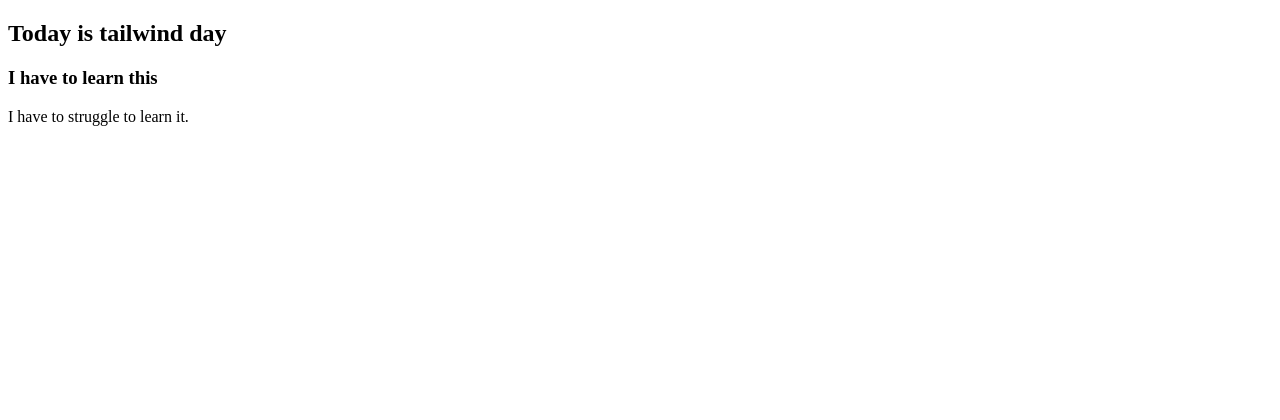
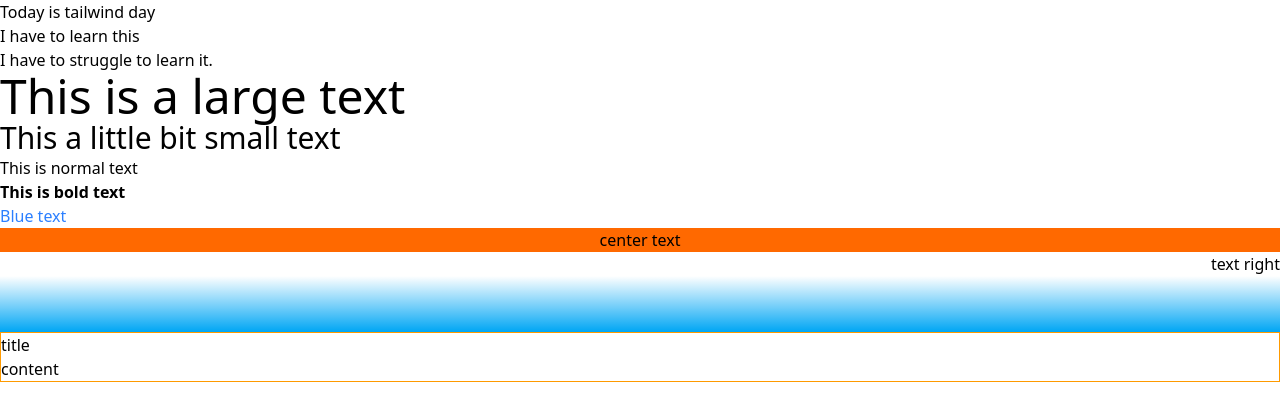
Before and after one commit to mbiplobmollah/Intro-tailwind, a plain HTML site: page index.html in a window 1280 px wide. Drawn offline with nearby package versions, Linux system fonts and the light colour scheme.

Commit message:
little bit of tailwind understanding

```diff
--- a/index.html
+++ b/index.html
@@ -4,6 +4,8 @@
     <meta charset="UTF-8">
     <meta name="viewport" content="width=device-width, initial-scale=1.0">
     <title>Intro To Tailwind CSS</title>
+    <script src="https://unpkg.com/@tailwindcss/browser@4"></script>
+</head>
 </head>
 <body>
     <header>
@@ -17,6 +19,20 @@
                 I have to struggle to learn it.
             </p>
         </section>
+        <section>
+            <h1 class="text-5xl">This is a large text</h1>
+            <h1 class="text-3xl">This a little bit small text</h1>
+            <p class="font-normal">This is normal text</p>
+            <p class="font-bold">This is bold text</p>
+            <p class="text-blue-500 ">Blue text</p>
+            <p class="text-center bg-orange-500">center text</p>
+            <p class="text-right">text right</p>
+            <div class="h-14 bg-linear-to-t from-sky-500 to-skyblue-500"></div>
+            <div class="border border-amber-500">
+                <h3>title</h3>
+                <p>content</p>
+            </div>
+        </section>
     </main>
     <footer>
 
```
